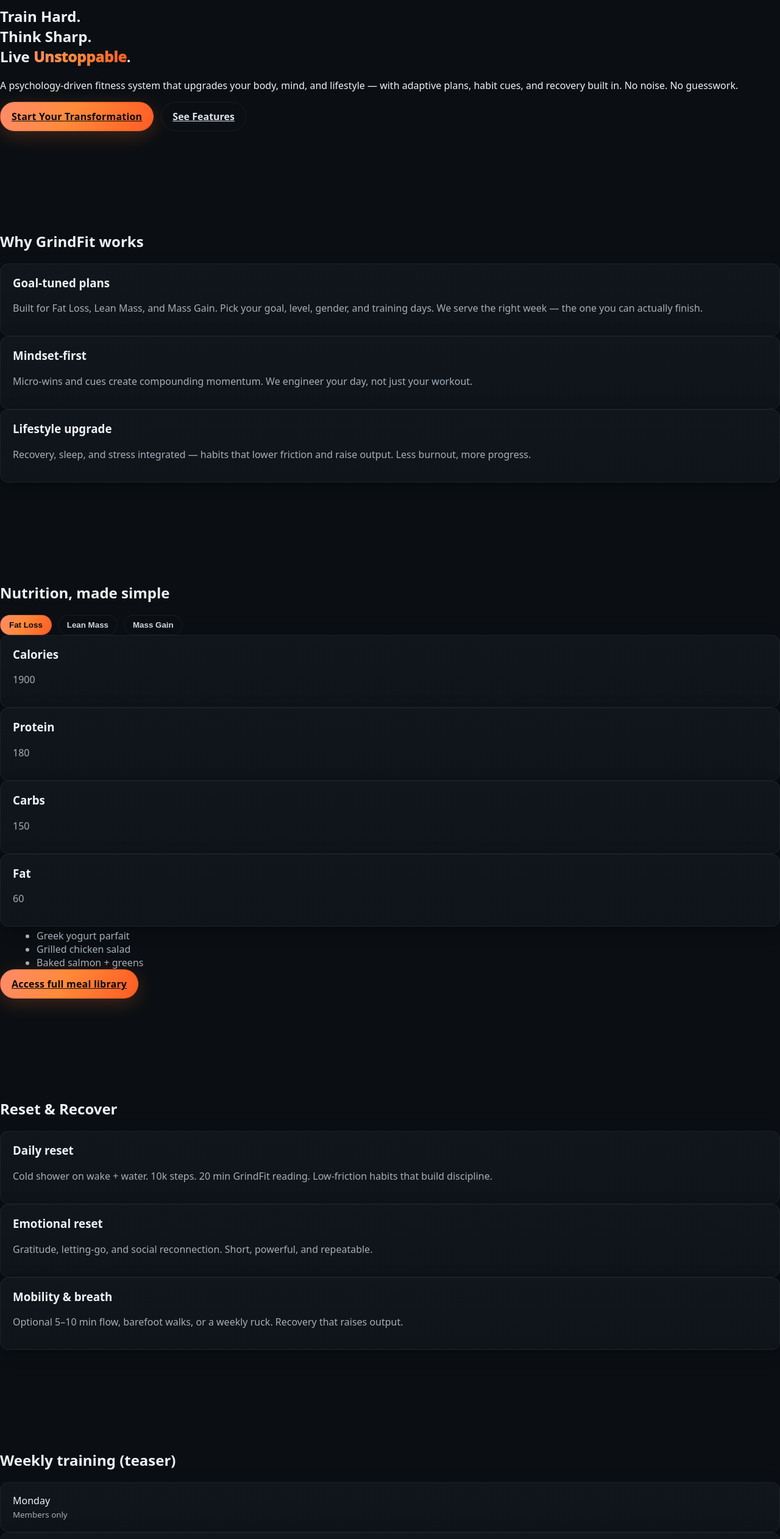
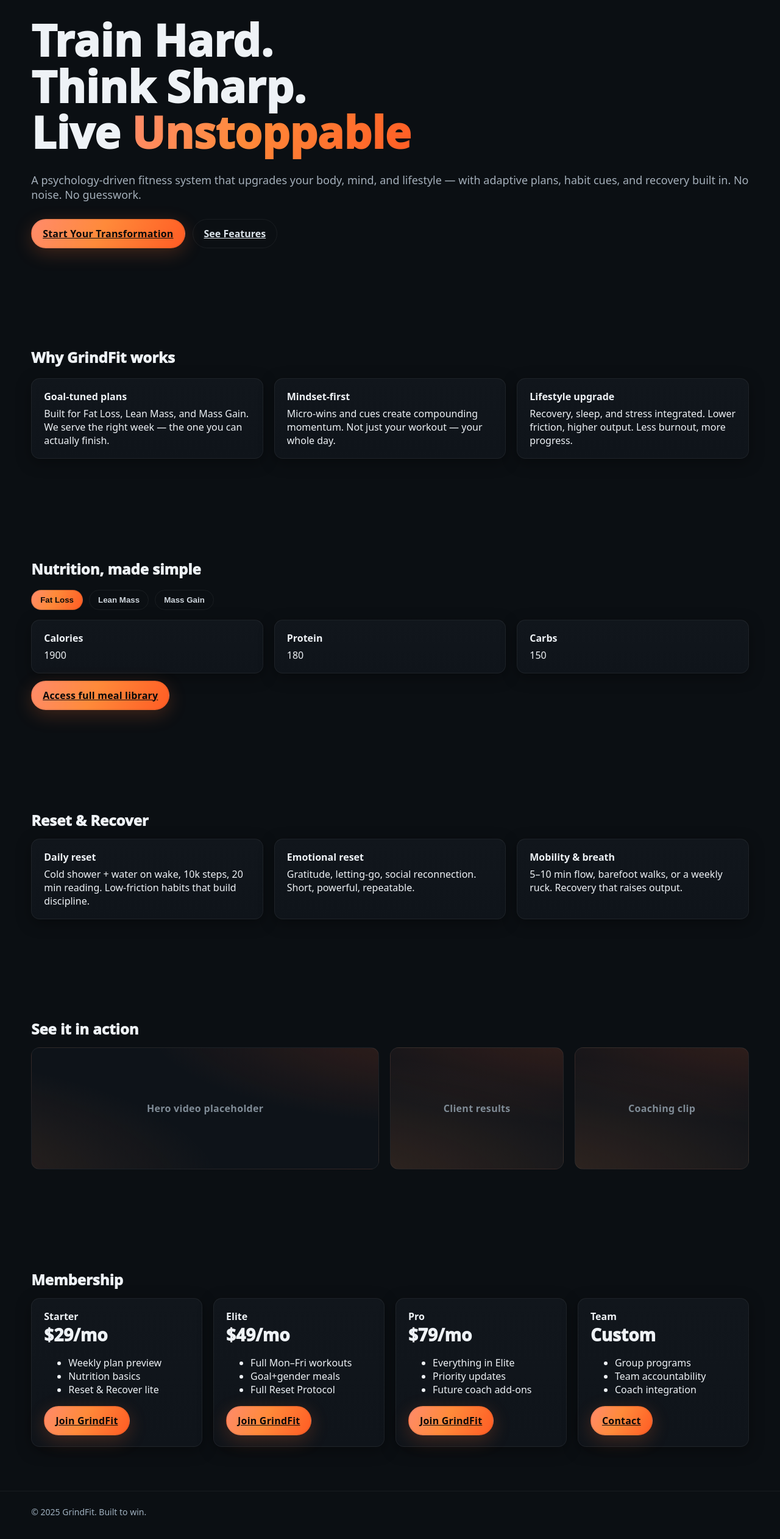
Before and after one commit to GrindFit/grindfit-webapp, a Next.js app: page / in a window 1280 px wide. Shown: the part 140-2663 px from the top of the page at 61% size. Built offline with nearby package versions, Linux system fonts and the light colour scheme.

Commit message:
Update index.js

```diff
--- a/pages/index.js
+++ b/pages/index.js
@@ -1,68 +1,58 @@
 import Head from "next/head";
+import Link from "next/link";
 import Nav from "../components/Nav";
 
-export default function Home() {
+export default function Home(){
   return (
     <>
       <Head>
-        <title>GrindFit — Train Hard. Think Sharp. Live Unstoppable.</title>
+        <title>GrindFit — Train Hard. Think Sharp. Live Unstoppable</title>
         <meta name="viewport" content="width=device-width, initial-scale=1" />
-        {/* Manrope for bold, crisp headings */}
-        <link rel="preconnect" href="https://fonts.googleapis.com" />
-        <link rel="preconnect" href="https://fonts.gstatic.com" crossOrigin="anonymous" />
-        <link
-          href="https://fonts.googleapis.com/css2?family=Manrope:wght@700;800;900&display=swap"
-          rel="stylesheet"
-        />
+        <meta name="theme-color" content="#0b0f13" />
+        <meta name="description" content="The psychology-driven fitness system that upgrades your body, mind, and lifestyle." />
+        <link rel="preconnect" href="https://fonts.googleapis.com"/>
+        <link rel="preconnect" href="https://fonts.gstatic.com" crossOrigin="" />
+        {/* System stack is default; if you prefer Manrope uncomment below */}
+        {/* <link href="https://fonts.googleapis.com/css2?family=Manrope:wght@700;800;1000&display=swap" rel="stylesheet" /> */}
       </Head>
 
-      <Nav />
+      <Nav/>
 
+      <main>
         {/* HERO */}
-      <section className="section">
-        <div className="gf-container stack-24">
+        <section className="hero">
+          <div className="container stack-lg">
             <h1>
-            Train Hard.<br />
-            Think Sharp.<br />
-            Live <span className="brand-word">Unstoppable</span>.
+              <span>Train Hard.</span><br/>
+              <span>Think Sharp.</span><br/>
+              <span>Live <span className="brand-word">Unstoppable</span></span>
             </h1>
-
-          <p className="lead">
-            A psychology-driven fitness system that upgrades your body, mind, and lifestyle —
-            with adaptive plans, habit cues, and recovery built in. No noise. No guesswork.
+            <p>
+              A psychology-driven fitness system that upgrades your body, mind, and lifestyle — with adaptive plans, habit cues, and recovery built in. No noise. No guesswork.
             </p>
-
-          <div style={{ display: "flex", gap: "12px" }} className="mt-4">
-            <a className="btn btn-primary" href="/login">Start Your Transformation</a>
-            <a className="btn btn-ghost" href="#why">See Features</a>
+            <div style={{display:"flex", gap:12, flexWrap:"wrap"}}>
+              <Link className="btn-primary" href="/membership">Start Your Transformation</Link>
+              <a className="btn-ghost" href="#why">See Features</a>
             </div>
           </div>
         </section>
 
-      {/* WHY GRINDFIT */}
+        {/* WHY */}
         <section id="why" className="section">
-        <div className="gf-container">
-          <h2>Why GrindFit works</h2>
-          <div className="cards mt-4">
+          <div className="container">
+            <h2 style={{fontWeight:1000, marginBottom:18}}>Why GrindFit works</h2>
+            <div className="grid-3">
               <div className="card">
-              <h3 style={{ marginTop: 0 }}>Goal-tuned plans</h3>
-              <p style={{ color: "var(--muted)" }}>
-                Built for Fat Loss, Lean Mass, and Mass Gain. Pick your goal, level, gender, and
-                training days. We serve the right week — the one you can actually finish.
-              </p>
+                <div className="title" style={{fontWeight:900, marginBottom:6}}>Goal-tuned plans</div>
+                <div>Built for Fat Loss, Lean Mass, and Mass Gain. We serve the right week — the one you can actually finish.</div>
               </div>
               <div className="card">
-              <h3 style={{ marginTop: 0 }}>Mindset-first</h3>
-              <p style={{ color: "var(--muted)" }}>
-                Micro-wins and cues create compounding momentum. We engineer your day, not just your workout.
-              </p>
+                <div className="title" style={{fontWeight:900, marginBottom:6}}>Mindset-first</div>
+                <div>Micro-wins and cues create compounding momentum. Not just your workout — your whole day.</div>
               </div>
               <div className="card">
-              <h3 style={{ marginTop: 0 }}>Lifestyle upgrade</h3>
-              <p style={{ color: "var(--muted)" }}>
-                Recovery, sleep, and stress integrated — habits that lower friction and raise output.
-                Less burnout, more progress.
-              </p>
+                <div className="title" style={{fontWeight:900, marginBottom:6}}>Lifestyle upgrade</div>
+                <div>Recovery, sleep, and stress integrated. Lower friction, higher output. Less burnout, more progress.</div>
               </div>
             </div>
           </div>
@@ -70,155 +60,111 @@ export default function Home() {
 
         {/* NUTRITION */}
         <section id="nutrition" className="section">
-        <div className="gf-container stack-24">
-          <h2>Nutrition, made simple</h2>
-
-          {/* Pills under the header */}
-          <div style={{ display: "flex", gap: "10px" }}>
-            <button className="pill is-active">Fat Loss</button>
-            <button className="pill">Lean Mass</button>
-            <button className="pill">Mass Gain</button>
+          <div className="container stack-md">
+            <h2 style={{fontWeight:1000, marginBottom:10}}>Nutrition, made simple</h2>
+            <div className="pills" aria-label="Nutrition goal">
+              <button className="pill is-active" aria-pressed="true">Fat Loss</button>
+              <button className="pill" aria-pressed="false">Lean Mass</button>
+              <button className="pill" aria-pressed="false">Mass Gain</button>
             </div>
 
-          {/* Macro tiles / quick primer */}
-          <div className="cards mt-6">
+            <div className="grid-3" style={{marginTop:16}}>
               <div className="card">
-              <h3 style={{ marginTop: 0 }}>Calories</h3>
-              <p style={{ color: "var(--muted)" }}>1900</p>
+                <div className="title" style={{fontWeight:900, marginBottom:6}}>Calories</div>
+                <div>1900</div>
               </div>
               <div className="card">
-              <h3 style={{ marginTop: 0 }}>Protein</h3>
-              <p style={{ color: "var(--muted)" }}>180</p>
+                <div className="title" style={{fontWeight:900, marginBottom:6}}>Protein</div>
+                <div>180</div>
               </div>
               <div className="card">
-              <h3 style={{ marginTop: 0 }}>Carbs</h3>
-              <p style={{ color: "var(--muted)" }}>150</p>
-            </div>
-            <div className="card">
-              <h3 style={{ marginTop: 0 }}>Fat</h3>
-              <p style={{ color: "var(--muted)" }}>60</p>
+                <div className="title" style={{fontWeight:900, marginBottom:6}}>Carbs</div>
+                <div>150</div>
               </div>
             </div>
 
-          <ul style={{ color: "var(--muted)", margin: "4px 0 0 20px" }}>
-            <li>Greek yogurt parfait</li>
-            <li>Grilled chicken salad</li>
-            <li>Baked salmon + greens</li>
-          </ul>
-
-          <div className="mt-6">
-            <a className="btn btn-primary" href="/login">Access full meal library</a>
+            <div style={{marginTop:12}}>
+              <Link className="btn-primary" href="/membership">Access full meal library</Link>
             </div>
           </div>
         </section>
 
         {/* RESET & RECOVER */}
         <section id="reset" className="section">
-        <div className="gf-container">
-          <h2>Reset & Recover</h2>
-          <div className="cards mt-4">
-            <div className="card">
-              <h3 style={{ marginTop: 0 }}>Daily reset</h3>
-              <p style={{ color: "var(--muted)" }}>
-                Cold shower on wake + water. 10k steps. 20 min GrindFit reading. Low-friction habits
-                that build discipline.
-              </p>
+          <div className="container">
+            <h2 style={{fontWeight:1000, marginBottom:14}}>Reset &amp; Recover</h2>
+            <div className="grid-3">
+              <div className="card"><div className="title" style={{fontWeight:900, marginBottom:6}}>Daily reset</div><div>Cold shower + water on wake, 10k steps, 20 min reading. Low-friction habits that build discipline.</div></div>
+              <div className="card"><div className="title" style={{fontWeight:900, marginBottom:6}}>Emotional reset</div><div>Gratitude, letting-go, social reconnection. Short, powerful, repeatable.</div></div>
+              <div className="card"><div className="title" style={{fontWeight:900, marginBottom:6}}>Mobility &amp; breath</div><div>5–10 min flow, barefoot walks, or a weekly ruck. Recovery that raises output.</div></div>
             </div>
-            <div className="card">
-              <h3 style={{ marginTop: 0 }}>Emotional reset</h3>
-              <p style={{ color: "var(--muted)" }}>
-                Gratitude, letting-go, and social reconnection. Short, powerful, and repeatable.
-              </p>
           </div>
-            <div className="card">
-              <h3 style={{ marginTop: 0 }}>Mobility & breath</h3>
-              <p style={{ color: "var(--muted)" }}>
-                Optional 5–10 min flow, barefoot walks, or a weekly ruck. Recovery that raises output.
-              </p>
+        </section>
+
+        {/* MEDIA PLACEHOLDERS (you’ll swap in real video/images later) */}
+        <section className="section">
+          <div className="container">
+            <h2 style={{fontWeight:1000, marginBottom:14}}>See it in action</h2>
+            <div className="media-grid">
+              <div className="media">Hero video placeholder</div>
+              <div className="media">Client results</div>
+              <div className="media">Coaching clip</div>
+            </div>
+          </div>
+        </section>
+
+        {/* MEMBERSHIP PREVIEW */}
+        <section className="section" id="plans">
+          <div className="container">
+            <h2 style={{fontWeight:1000, marginBottom:14}}>Membership</h2>
+            <div className="pricing">
+              <div className="card price-card">
+                <div className="title">Starter</div>
+                <div className="amount">$29/mo</div>
+                <ul>
+                  <li>Weekly plan preview</li>
+                  <li>Nutrition basics</li>
+                  <li>Reset &amp; Recover lite</li>
+                </ul>
+                <Link className="btn-primary" href="/membership">Join GrindFit</Link>
+              </div>
+              <div className="card price-card">
+                <div className="title">Elite</div>
+                <div className="amount">$49/mo</div>
+                <ul>
+                  <li>Full Mon–Fri workouts</li>
+                  <li>Goal+gender meals</li>
+                  <li>Full Reset Protocol</li>
+                </ul>
+                <Link className="btn-primary" href="/membership">Join GrindFit</Link>
+              </div>
+              <div className="card price-card">
+                <div className="title">Pro</div>
+                <div className="amount">$79/mo</div>
+                <ul>
+                  <li>Everything in Elite</li>
+                  <li>Priority updates</li>
+                  <li>Future coach add-ons</li>
+                </ul>
+                <Link className="btn-primary" href="/membership">Join GrindFit</Link>
+              </div>
+              <div className="card price-card">
+                <div className="title">Team</div>
+                <div className="amount">Custom</div>
+                <ul>
+                  <li>Group programs</li>
+                  <li>Team accountability</li>
+                  <li>Coach integration</li>
+                </ul>
+                <Link className="btn-primary" href="/membership">Contact</Link>
               </div>
             </div>
           </div>
         </section>
+      </main>
 
-      {/* WEEKLY TEASER */}
-      <section className="section">
-        <div className="gf-container">
-          <h2>Weekly training (teaser)</h2>
-          <div className="cards mt-4">
-            <div className="card center">
-              <div>Monday<br /><small style={{ color: "var(--muted)" }}>Members only</small></div>
-            </div>
-            <div className="card center">
-              <div>Tuesday<br /><small style={{ color: "var(--muted)" }}>Members only</small></div>
-            </div>
-            <div className="card center">
-              <div>Wednesday<br /><small style={{ color: "var(--muted)" }}>Members only</small></div>
-            </div>
-            <div className="card center">
-              <div>Thursday<br /><small style={{ color: "var(--muted)" }}>Members only</small></div>
-            </div>
-            <div className="card center">
-              <div>Friday<br /><small style={{ color: "var(--muted)" }}>Members only</small></div>
-            </div>
-          </div>
-        </div>
-      </section>
-
-      {/* MEDIA PLACEHOLDERS (swap with real video/images later) */}
-      <section className="section">
-        <div className="gf-container">
-          <h2>See it in action</h2>
-          <div className="media-grid mt-4">
-            <div className="media-slot center">Hero video placeholder</div>
-            <div className="media-slot center">Client results</div>
-            <div className="media-slot center">Coaching clip</div>
-          </div>
-        </div>
-      </section>
-
-      {/* MEMBERSHIP */}
-      <section id="membership" className="section">
-        <div className="gf-container">
-          <h2>Membership</h2>
-          <div className="cards mt-4">
-            <div className="card">
-              <h3 style={{ marginTop: 0 }}>Starter</h3>
-              <ul style={{ color: "var(--muted)" }}>
-                <li>Weekly plan preview</li>
-                <li>Nutrition basics</li>
-                <li>Reset & Recover lite</li>
-              </ul>
-              <a className="btn btn-primary mt-4" href="/login">Join GrindFit</a>
-            </div>
-
-            <div className="card">
-              <h3 style={{ marginTop: 0 }}>Elite</h3>
-              <ul style={{ color: "var(--muted)" }}>
-                <li>Full Mon–Fri workouts</li>
-                <li>Goal+gender meals</li>
-                <li>Full Reset Protocol</li>
-                <li>Progress tracking (soon)</li>
-              </ul>
-              <a className="btn btn-primary mt-4" href="/login">Join GrindFit</a>
-            </div>
-
-            <div className="card">
-              <h3 style={{ marginTop: 0 }}>Pro</h3>
-              <ul style={{ color: "var(--muted)" }}>
-                <li>Everything in Elite</li>
-                <li>Priority updates</li>
-                <li>Future coach add-ons</li>
-              </ul>
-              <a className="btn btn-primary mt-4" href="/login">Join GrindFit</a>
-            </div>
-          </div>
-        </div>
-      </section>
-
-      <footer className="section--tight">
-        <div className="gf-container" style={{ color: "var(--muted)", fontSize: 13 }}>
-          © {new Date().getFullYear()} GrindFit. Built to win.
-        </div>
+      <footer className="footer">
+        <div className="container">© {new Date().getFullYear()} GrindFit. Built to win.</div>
       </footer>
     </>
   );
```
Lines whose indentation alone changed are shown as unchanged.
